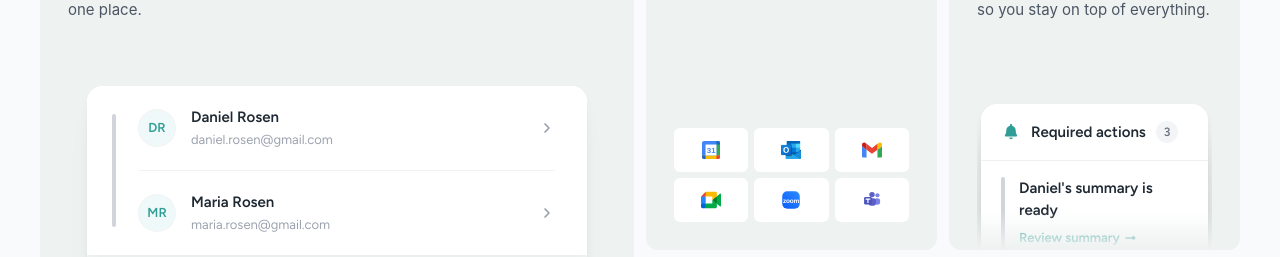
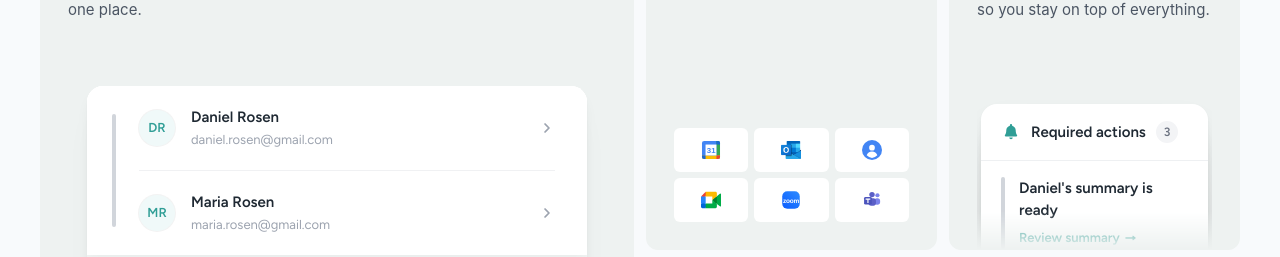
Before and after one commit to Willow-07042002-Inc/landing-page-v, a React (Vite) app: page /platform in a window 1280 px wide. Shown: the part 2919-3176 px from the top of the page. Built offline with nearby package versions, Linux system fonts and the light colour scheme; a web font is replaced by a local one.

Commit message:
For attorneys: Connect shows Google Contacts, matching the privacy terms
Co-Authored-By: Claude Opus 5.5 <noreply@anthropic.com>

```diff
--- a/src/components/site/WhatYouDeliver.tsx
+++ b/src/components/site/WhatYouDeliver.tsx
@@ -6,6 +6,7 @@ import { ProClientRowView, ProCoupleView } from "@/components/product/attorney-c
 import { ProColumn, ProReminder } from "@/components/product/attorney-dashboard";
 import {
   GoogleCalendarLogo,
+  GoogleContactsLogo,
   GoogleMeetLogo,
   MicrosoftTeamsLogo,
   OutlookLogo,
@@ -87,21 +88,13 @@ const InYourWords = () => (
   </div>
 );
 
-const GmailLogo = ({ className }: { className?: string }) => (
-  <svg className={className} viewBox="52 42 88 66" xmlns="http://www.w3.org/2000/svg" aria-hidden="true">
-    <path fill="#4285F4" d="M58 108h14V74L52 59v43c0 3.32 2.69 6 6 6" />
-    <path fill="#34A853" d="M120 108h14c3.32 0 6-2.69 6-6V59l-20 15" />
-    <path fill="#FBBC04" d="M120 48v26l20-15v-8c0-7.42-8.47-11.65-14.4-7.2" />
-    <path fill="#EA4335" d="M72 74V48l24 18 24-18v26L96 92" />
-    <path fill="#C5221F" d="M52 51v8l20 15V48l-5.6-4.2c-5.94-4.45-14.4-.22-14.4 7.2" />
-  </svg>
-);
-
 type Logo = (p: { className?: string }) => React.ReactElement;
+/* Google Contacts, never Gmail: Willow requests no Gmail permission (Privacy
+   Policy 3.2, the Connections page), so a Gmail logo here would mislead. */
 const CONNECTORS: { name: string; Logo: Logo }[] = [
   { name: "Google Calendar", Logo: GoogleCalendarLogo },
   { name: "Outlook", Logo: OutlookLogo },
-  { name: "Gmail", Logo: GmailLogo },
+  { name: "Google Contacts", Logo: GoogleContactsLogo },
   { name: "Google Meet", Logo: GoogleMeetLogo },
   { name: "Zoom", Logo: ZoomLogo },
   { name: "Microsoft Teams", Logo: MicrosoftTeamsLogo },
```
